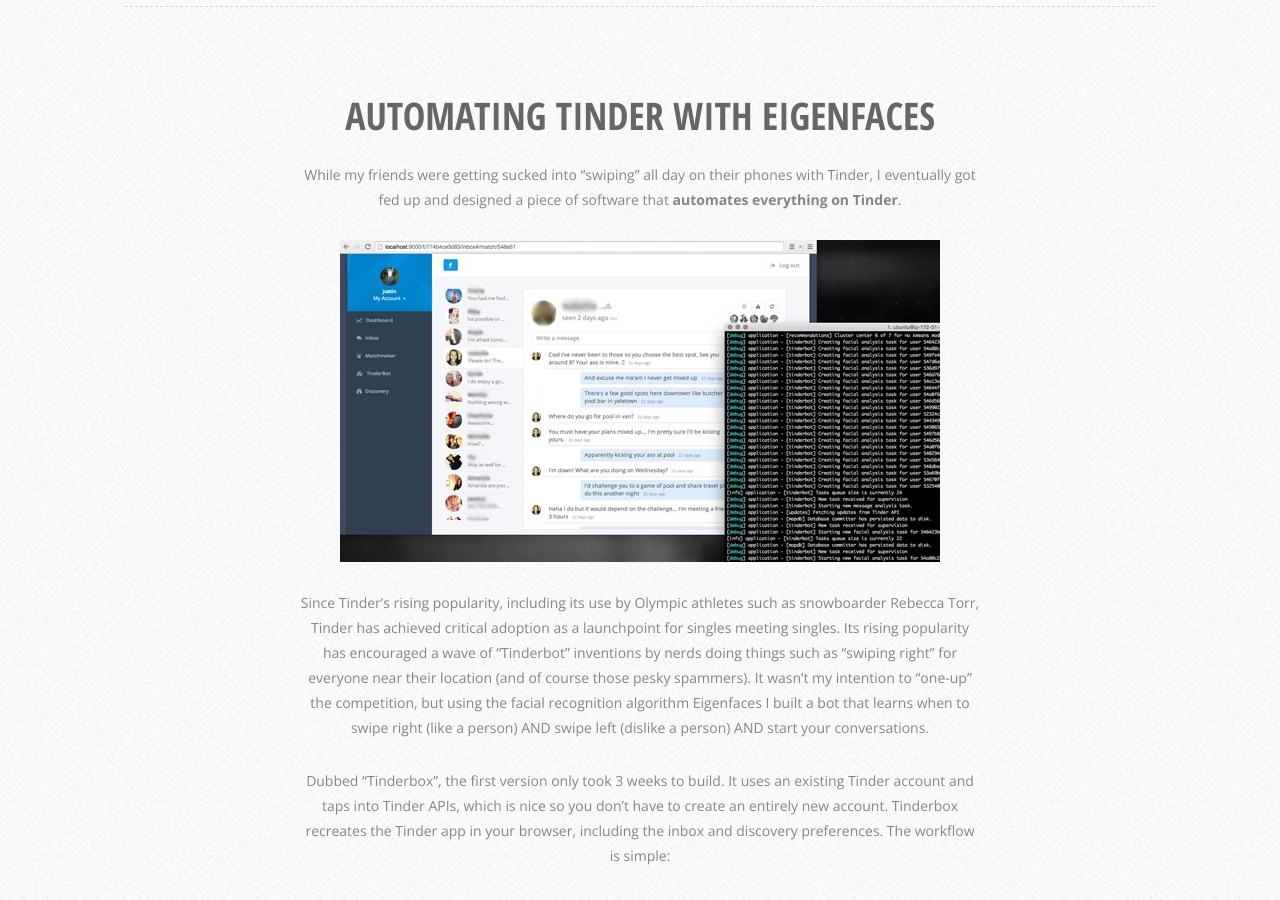
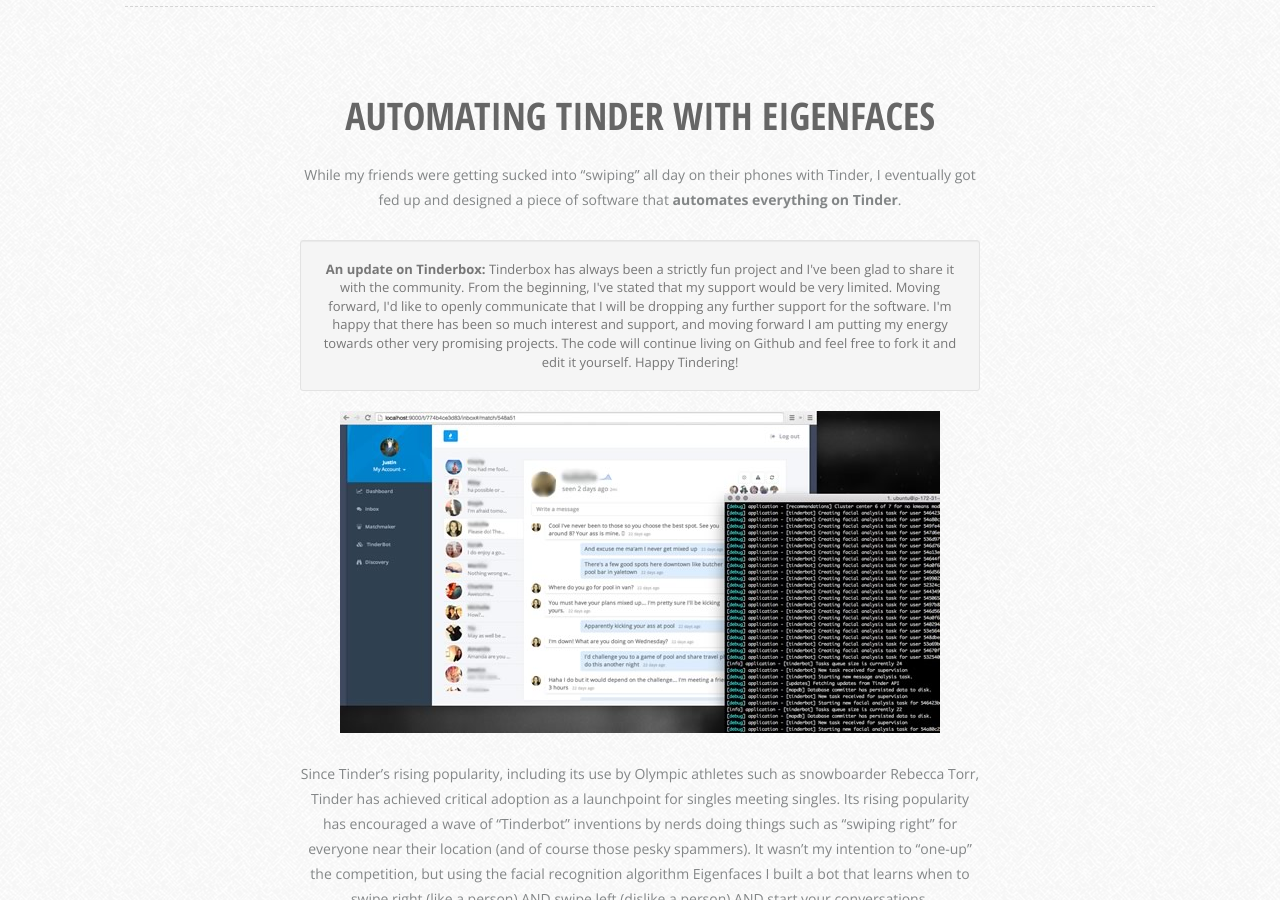
Before and after one commit to crockpotveggies/crockpotveggies.github.io, a Jekyll site: the page built from _posts/2015-02-09-automating-tinder-with-eigenfaces.md, in a window 1280 px wide and 900 px high, scrolled down 454 px. Built offline with Jekyll 4.4.1, drawn with Linux system fonts in a browser that asks for light colours; some web fonts are replaced; Markdown is read by kramdown in place of the engine named in the settings; comment, search, counter and statistics services are not loaded.

Commit message:
Update on Tinderbox blog.

```diff
--- a/_posts/2015-02-09-automating-tinder-with-eigenfaces.md
+++ b/_posts/2015-02-09-automating-tinder-with-eigenfaces.md
@@ -4,6 +4,10 @@
 ---
 
 While my friends were getting sucked into "swiping" all day on their phones with Tinder, I eventually got fed up and designed a piece of software that <b>automates everything on Tinder</b>.
+
+<div class="well">
+  <b>An update on Tinderbox:</b> Tinderbox has always been a strictly fun project and I've been glad to share it with the community. From the beginning, I've stated that my support would be very limited. Moving forward, I'd like to openly communicate that I will be dropping any further support for the software. I'm happy that there has been so much interest and support, and moving forward I am putting my energy towards other very promising projects. The code will continue living on Github and feel free to fork it and edit it yourself. Happy Tindering!
+</div>
 
 <img src="/uploads/tinderbox_screenshot.jpg" alt="Screenshot of Tinderbox">
 
```
